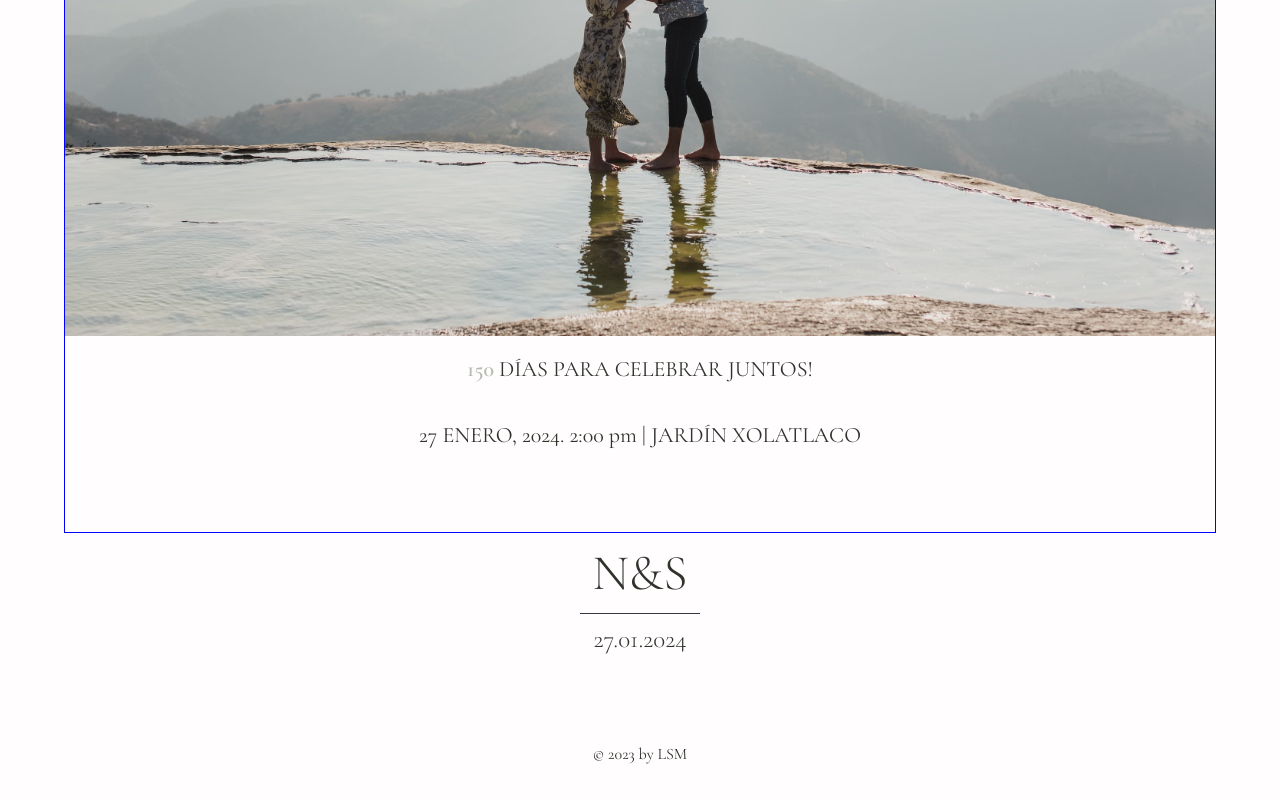
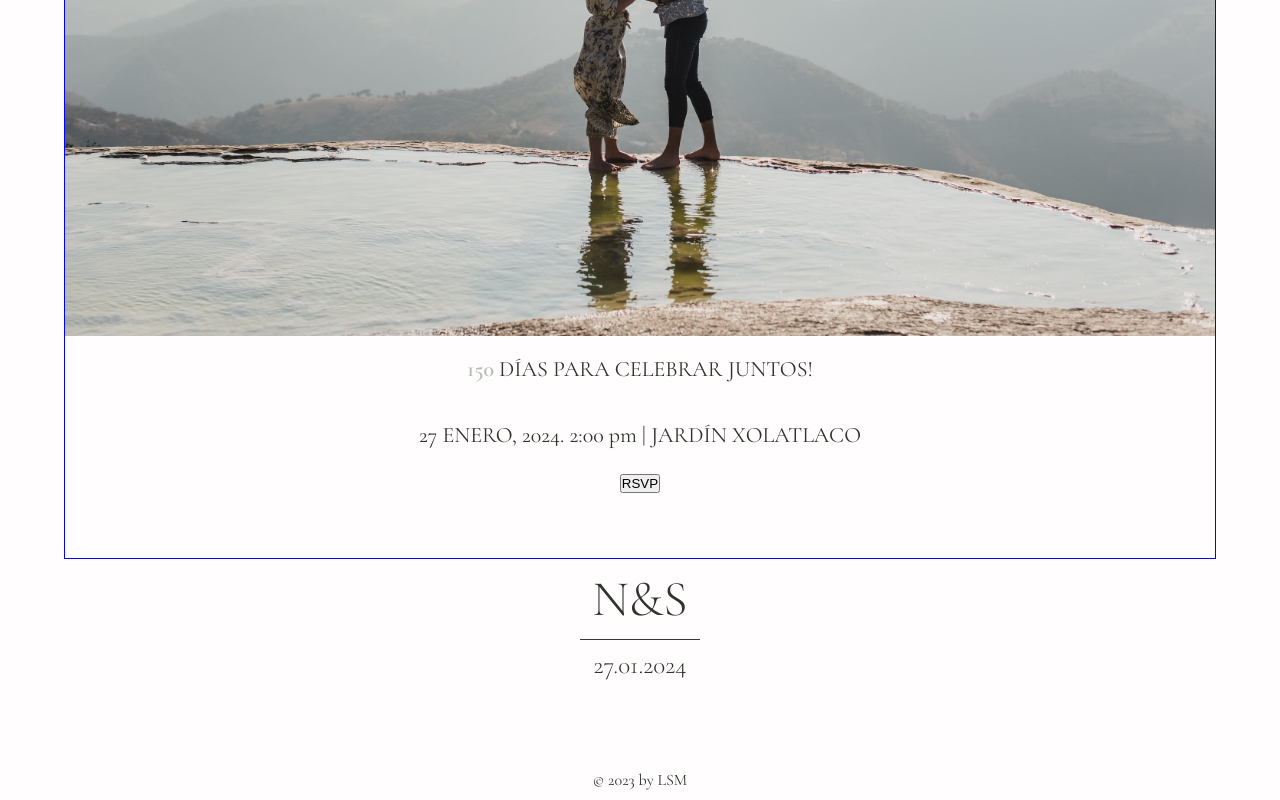
Before and after one commit to richipargo/nadia-stefan, a React (Vite) app: page / in a window 1280 px wide. Shown: the part 529-1329 px from the top of the page. Before the commit the page ends 1303 px from the top, so only its background shows below. Built offline with nearby package versions, Linux system fonts and the light colour scheme.

Commit message:
Add rsvp button to Home

```diff
--- a/src/components/Home.jsx
+++ b/src/components/Home.jsx
@@ -1,6 +1,7 @@
 import '../style_components/home.css';
 import Hero from './Hero';
 import Countdown from './Countdown';
+import RsvpBtn from './RsvpBtn';
 
 const Home = () => {
   return (
@@ -10,6 +11,7 @@ const Home = () => {
       <p className="when-where">
         27 Enero, 2024. 2:00<span className="pm-span"> pm</span> | Jardín Xolatlaco
       </p>
+      <RsvpBtn />
     </div>
   );
 };
--- /dev/null
+++ b/src/components/RsvpBtn.jsx
@@ -0,0 +1,12 @@
+import '../style_components/rsvp-btn.css';
+import { Link } from 'react-router-dom';
+
+const RsvpBtn = () => {
+  return (
+    <Link to="/rsvp">
+      <button>RSVP</button>
+    </Link>
+  );
+};
+
+export default RsvpBtn;
```
Also changed, not shown: src/style_components/rsvp-btn.css (added).
